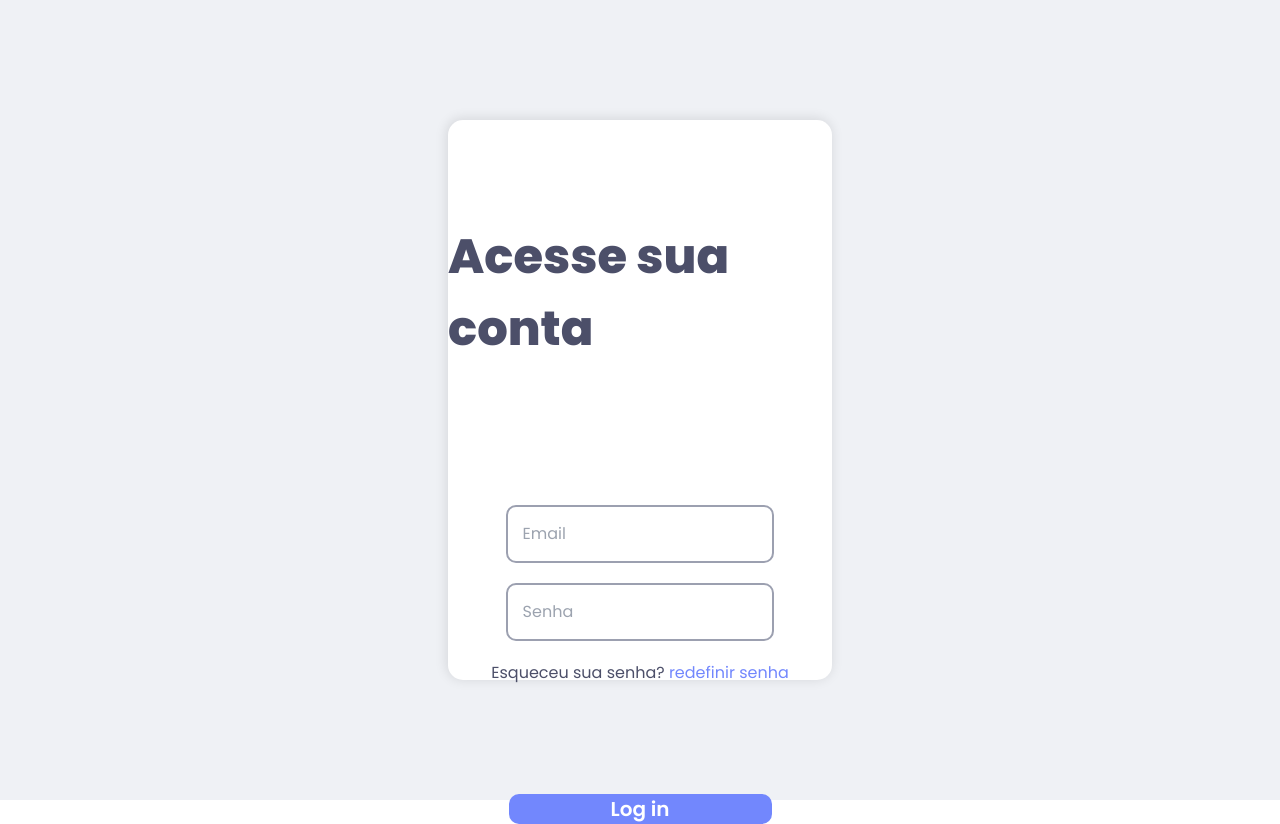
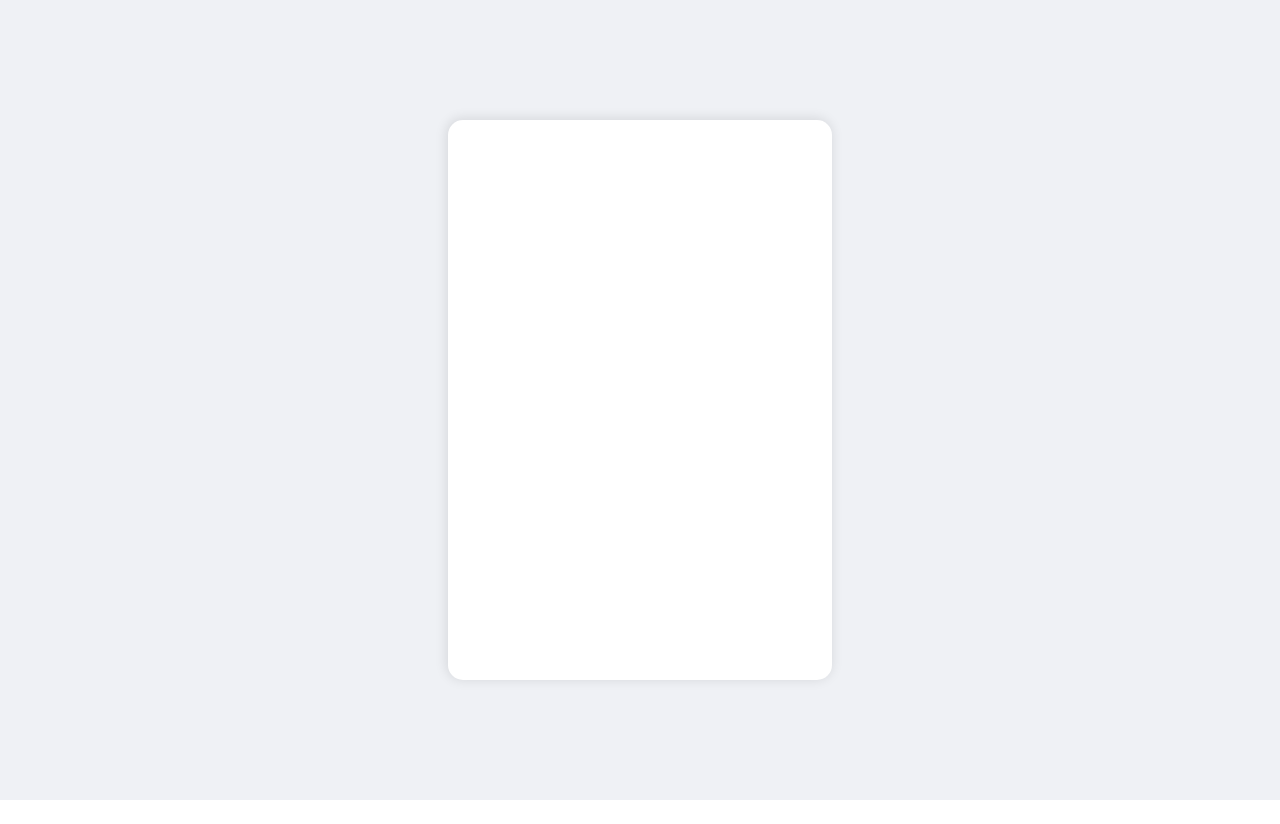
Before and after one commit to coradini1/Coyote-Trade, a Next.js app in the folder frontend/: page /login in a window 1280 px wide. After the commit the page ends 800 px from the top, so only its background shows below. Built offline with nearby package versions, Linux system fonts and the light colour scheme.

Commit message:
refactor

```diff
--- a/frontend/app/login/page.tsx
+++ b/frontend/app/login/page.tsx
@@ -1,8 +1,4 @@
 import styles from "./styles.module.css";
-import { Input } from "@/components/ui/input";
-import { Tabs, TabsContent, TabsList, TabsTrigger } from "@/components/ui/tabs";
-import { Button } from "@/components/ui/button";
-import Link from "next/link";
 
 export default function Home() {
   return (
@@ -15,14 +11,7 @@ export default function Home() {
 function LoginModal() {
   return (
     <div className={styles.modalCard}>
-      <h1>Acesse sua conta</h1>
-      <input placeholder="Email" />
-      <input placeholder="Senha" />
-      <p>
-        Esqueceu sua senha?{" "}
-        <a href="#" style={{ color: "rgb(114, 135, 253)" }}>redefinir senha</a>
-      </p>
-    <button>Log in</button>
+
     </div>
   );
 }
```
